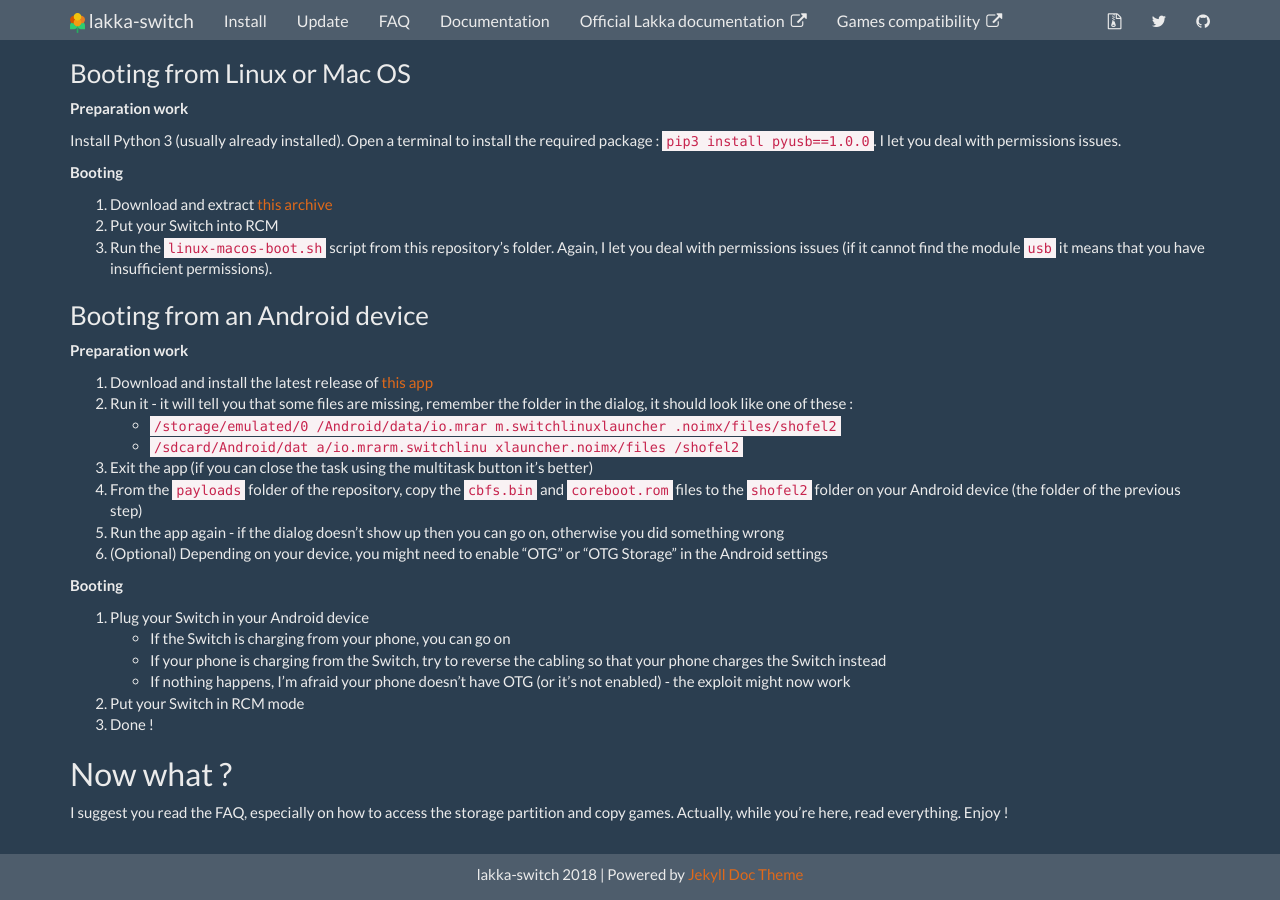
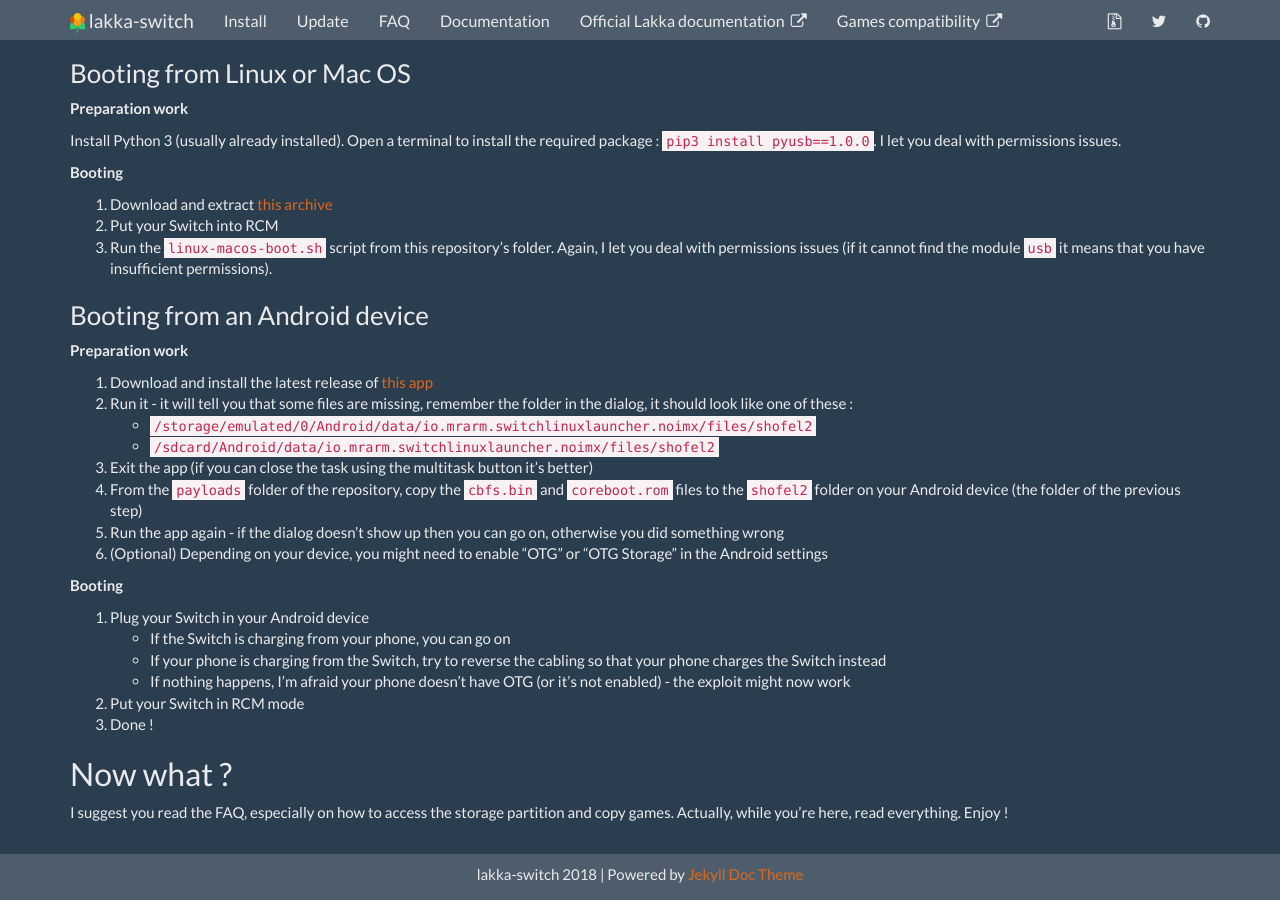
Before and after one commit to lakka-switch/documentation, a Jekyll site: the page built from installation.md, in a window 1280 px wide and 900 px high, scrolled down 1690 px. Built offline with Jekyll 4.4.1, drawn with Linux system fonts in a browser that asks for light colours; nearby versions of some CDN libraries.

Commit message:
Update installation.md

```diff
--- a/installation.md
+++ b/installation.md
@@ -81,14 +81,8 @@
 
 1. Download and install the latest release of [this app](https://github.com/lakka-switch/switch_linux_launcher/releases/latest)
 2. Run it - it will tell you that some files are missing, remember the folder in the dialog, it should look like one of these :
-    * `/storage/emulated/0
-    /Android/data/io.mrar
-    m.switchlinuxlauncher
-    .noimx/files/shofel2`
-    * `/sdcard/Android/dat
-    a/io.mrarm.switchlinu
-    xlauncher.noimx/files
-    /shofel2`
+    * `/storage/emulated/0/Android/data/io.mrarm.switchlinuxlauncher.noimx/files/shofel2`
+    * `/sdcard/Android/data/io.mrarm.switchlinuxlauncher.noimx/files/shofel2`
 4. Exit the app (if you can close the task using the multitask button it's better)
 5. From the `payloads` folder of the repository, copy the `cbfs.bin` and `coreboot.rom` files to the `shofel2` folder on your Android device (the folder of the previous step)
 6. Run the app again - if the dialog doesn't show up then you can go on, otherwise you did something wrong
```
